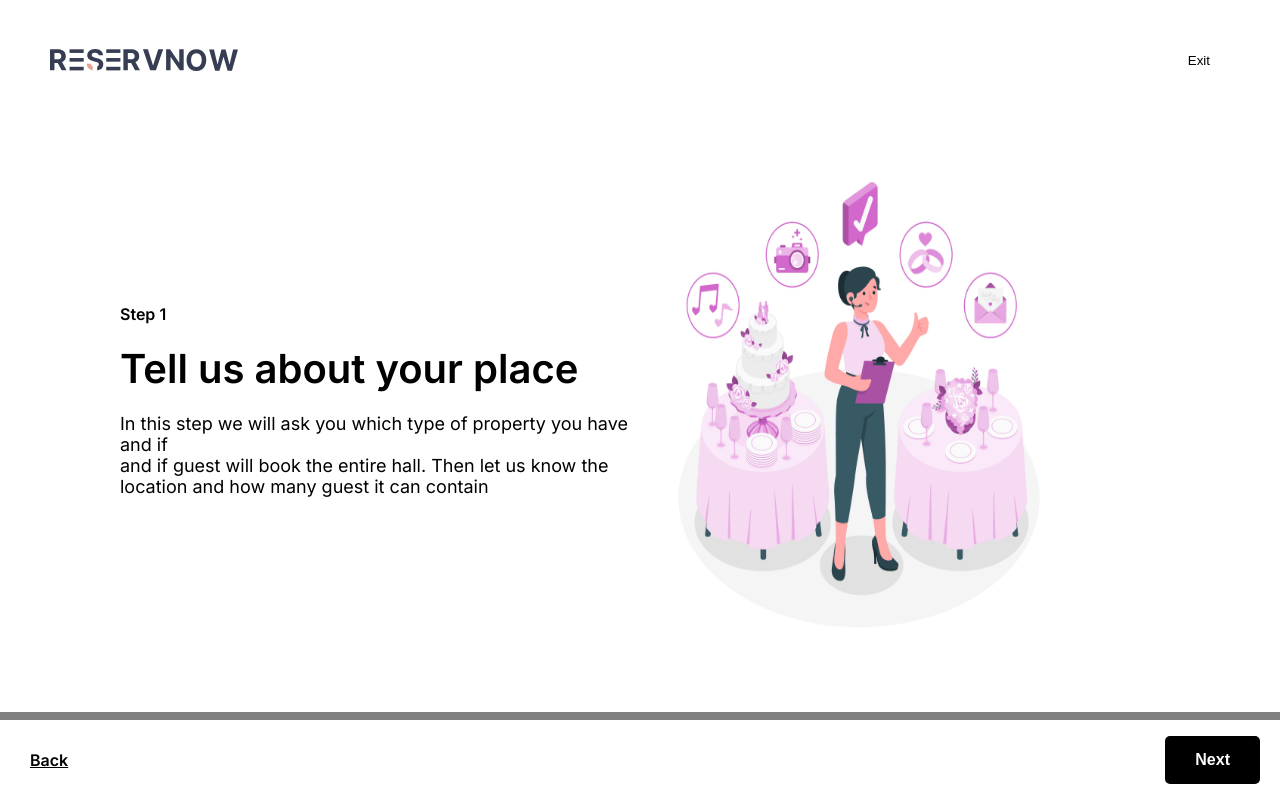
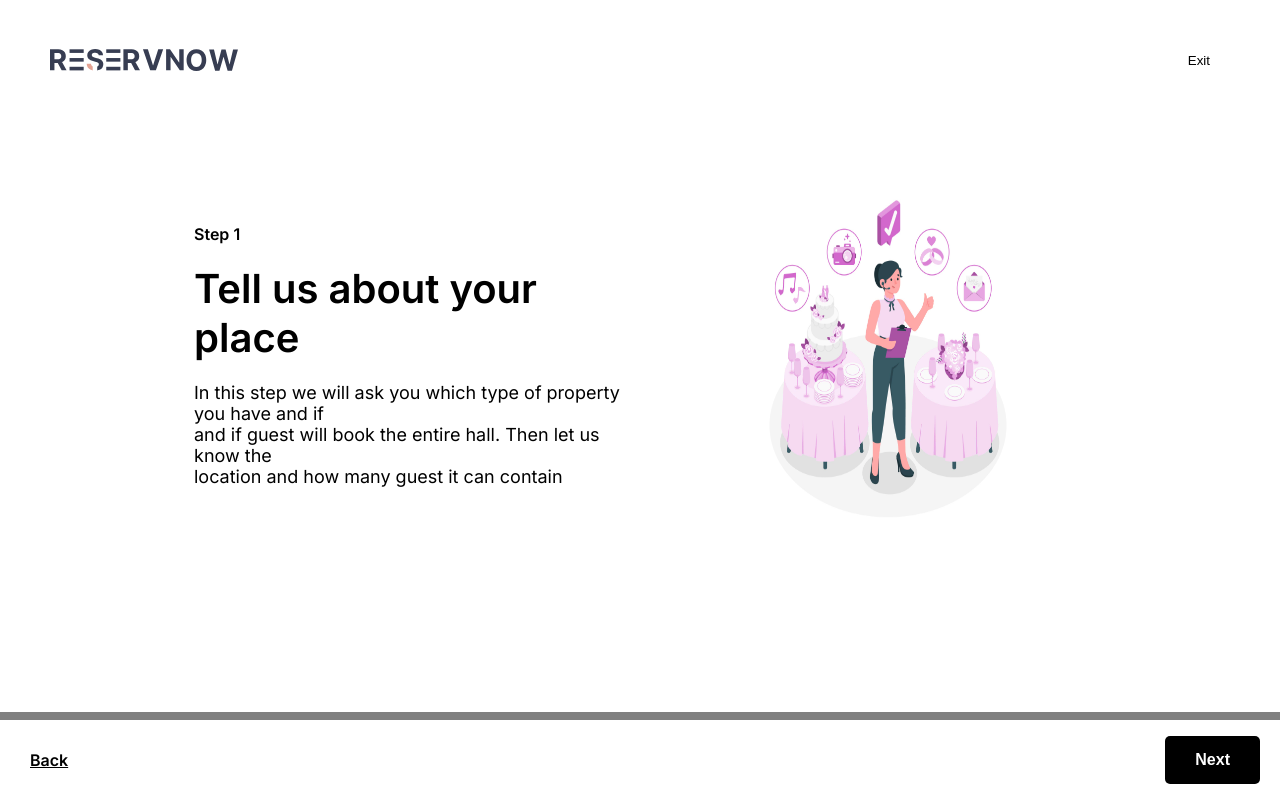
Before and after one commit to TechGateInc/ReservNow, a Next.js app in the folder reservnow/: page /host-an-eventcentre in a window 1280 px wide. Both pictures are taken after a click on the button "Get started". Built offline with nearby package versions, Linux system fonts and the light colour scheme.

Commit message:
bug fixes

```diff
--- a/reservnow/app/host-an-eventcentre/page.module.css
+++ b/reservnow/app/host-an-eventcentre/page.module.css
@@ -1,21 +1,17 @@
 .host-root {
   width: 100%;
   height: 100vh;
+}
 
-}
-.host-top {
-  padding-left: 50px;
-  padding-right: 50px;
-}
-/* .host-container{
-    height: 200px;
-    background-color: red;
-} */
 .host-header {
   height: 15vh;
   display: flex;
   align-items: center;
   justify-content: space-between;
+  position: fixed;
+  width: 100%;
+  padding-left: 50px;
+  padding-right: 50px;
 }
 .host-header button {
   padding: 8px;
@@ -31,6 +27,7 @@
 }
 .host-content {
   height: 70vh;
+  padding-top: 150px;
 }
 .host-footer {
   height: 10vh;
--- a/reservnow/components/About Centre Overview/AboutCentreOverview.jsx
+++ b/reservnow/components/About Centre Overview/AboutCentreOverview.jsx
@@ -3,9 +3,13 @@ import "./aboutCentreOverview.css";
 const AboutCentreOverview = ({}) => {
   return (
     <div className="about-centreO-root">
+      <div className="about-centreO-container">
         <div className="left">
           <div style={{ marginBottom: "20px", fontWeight: "600" }}>Step 1</div>
-        <div className="about-centreO-header" style={{ marginBottom: "20px" }}>
+          <div
+            className="about-centreO-header"
+            style={{ marginBottom: "20px" }}
+          >
             Tell us about your place
           </div>
           <div className="about-centreO-footer">
@@ -19,6 +23,7 @@ const AboutCentreOverview = ({}) => {
           <img src="/images/EventCentre.jpg" alt="" />
         </div>
       </div>
+    </div>
   );
 };
 
--- a/reservnow/components/About Centre Overview/aboutCentreOverview.css
+++ b/reservnow/components/About Centre Overview/aboutCentreOverview.css
@@ -1,7 +1,15 @@
 .about-centreO-root {
   padding: 20px;
   display: flex;
+  align-items: center;
+  justify-content: center;
   height: 100%;
+  width: 100%;
+}
+.about-centreO-container{
+  width: 80%;
+  height: 100%;
+  display: flex;
 }
 .about-centreO-root .left {
   width: 50%;
@@ -14,14 +22,14 @@
 .about-centreO-root .right {
   width: 50%;
   height: 100%;
-  padding-left: 30px;
   display: flex;
   flex-direction: column;
   justify-content: center;
+  align-items: center;
 }
 .about-centreO-root .right img{
     height: 90%;
-    width: 70%;
+    width: 50%;
 }
 .left .about-centreO-header {
   font-size: 40px;
```
Also changed, not shown: reservnow/components/Upload Gallery/UploadGallery.jsx (added, +7 -0 lines), reservnow/components/Upload Gallery/uploadGallery.css (added). Lines whose indentation alone changed are shown as unchanged.
